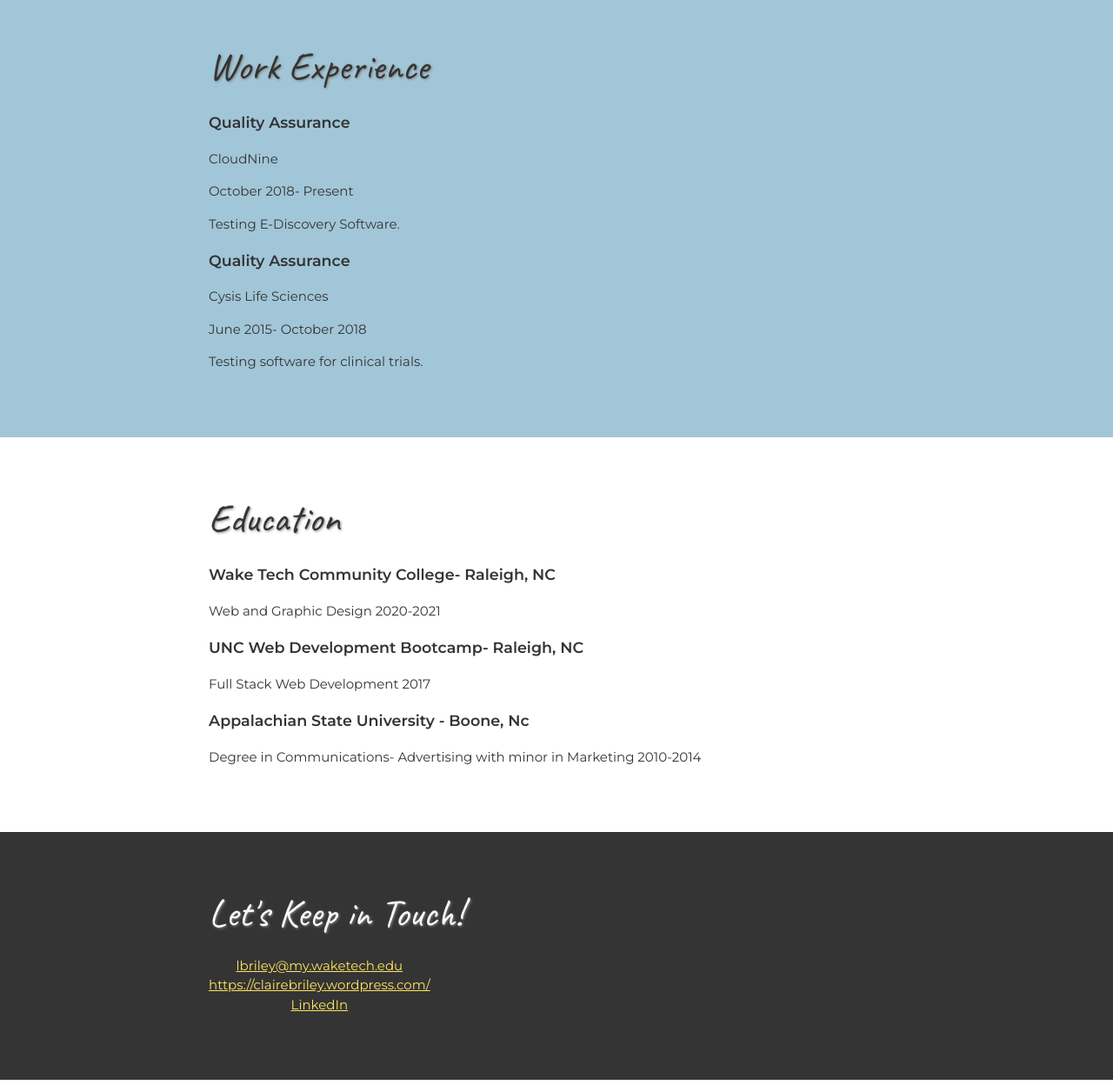
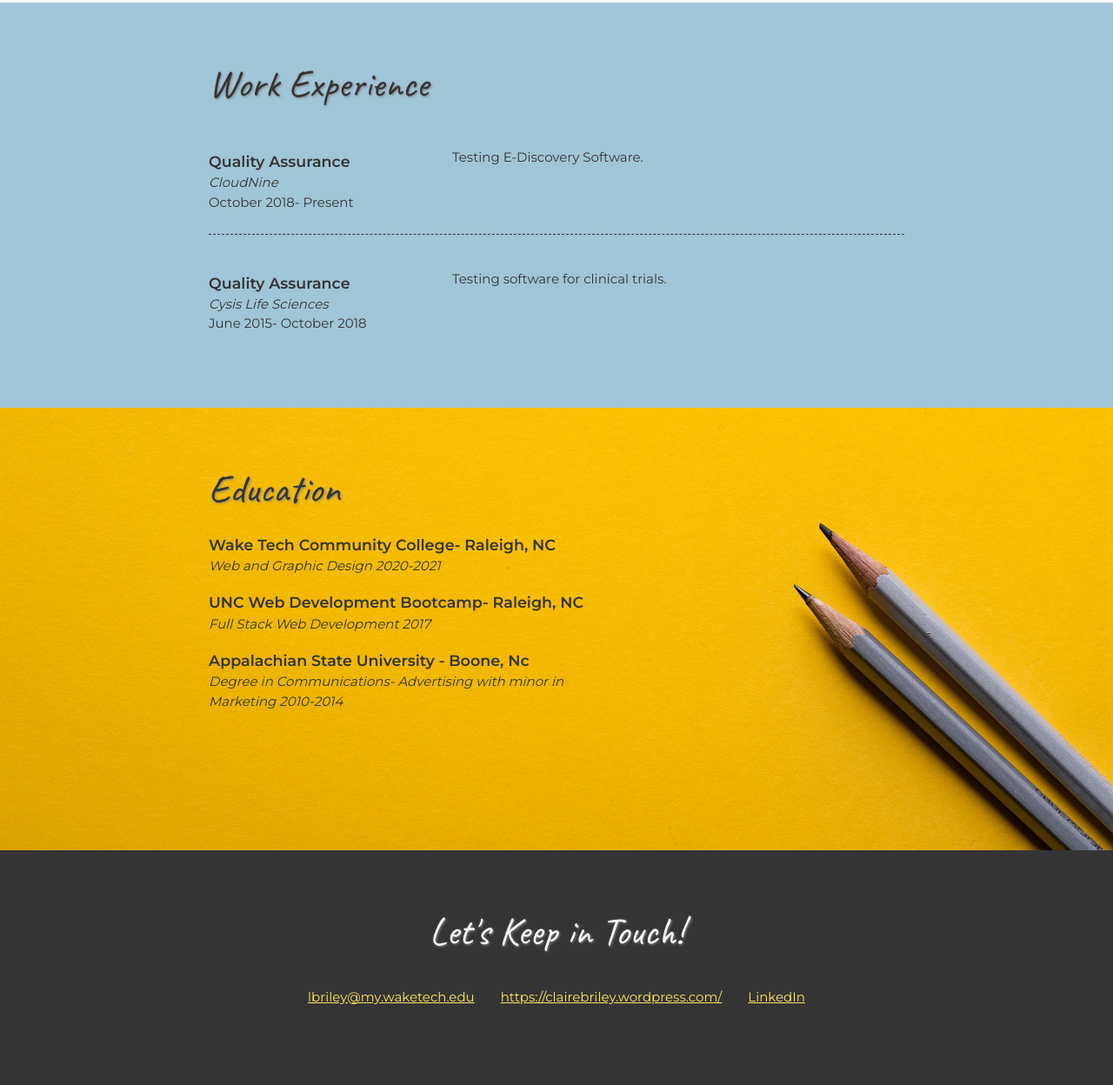
Before and after one commit to lcbriley19/Lesson2, a plain HTML site: page index.html in a window 1280 px wide. Shown: the part 1010-2258 px from the top of the page at 87% size. Drawn offline with Linux system fonts and the light colour scheme.

Commit message:
lesson6 updates

```diff
--- a/css/styles.css
+++ b/css/styles.css
@@ -53,9 +53,26 @@ h2#header {
   text-align: center;
 }
 .content-wrap {
-  width: 800px;
+  max-width: 800px;
+  width: 85%;
   margin: 0 auto;
   padding: 60px 0;
+}
+h3 {
+  margin-bottom: 0;
+}
+.item-details h3 + p {
+  font-style: italic;
+}
+.item-details h3 ~ p {
+  margin: 0;
+}
+.divider > section {
+  border-bottom: 1px dashed #343434;
+  padding: 25px 0;
+}
+.divider > section:last-of-type {
+  border-style: none;
 }
 
 /* Profile Styles
@@ -70,8 +87,6 @@ header {
 /* Navigation
 ---------------------------- */
 div.navwrapper {
-  display: flex;
-  justify-content: center;
   font-family: "Montserrat", sans-serif;
   font-weight: bold;
 }
@@ -88,6 +103,8 @@ ul {
 }
 
 ul li.main {
+  display: inline-flex;
+  justify-content: center;
   position: relative;
   padding: 15px 20px;
   cursor: pointer;
@@ -149,8 +166,6 @@ li.main:hover .menu {
   padding: 20px;
 }
 .project-item img {
-  float: left;
-  margin: 20px;
   height: 60%;
   width: 60%;
 }
@@ -166,10 +181,15 @@ li.main:hover .menu {
 /* Education Styles
 
   --------------------------- */
-
-/* Contact Styles
-
---------------------------- */
+.education {
+  background-image: url(../placeholder-images/joanna-kosinska-unsplash.jpg);
+  background-size: cover;
+  background-position: top right;
+  padding-bottom: 100px;
+}
+.education p {
+  width: 60%;
+}
 
 /* Contact Styles
 --------------------------- */
@@ -178,3 +198,46 @@ footer {
   background-color: #343434;
   color: #f7fff7;
 }
+.contact-list {
+  list-style-type: none;
+  padding: 0;
+  text-align: left;
+}
+.contact-list a {
+  padding: 15px;
+  display: inline-block;
+}
+
+/* responsive
+--------------------------- */
+@media screen and (min-width: 750px) {
+  header,
+  footer {
+    text-align: center;
+  }
+  .project-item img {
+    float: left;
+    margin: 20px;
+  }
+  .job-item {
+    display: grid;
+    grid-template-columns: 1fr 2fr;
+    column-gap: 20px;
+  }
+  .contact-list {
+    display: flex;
+    justify-content: center;
+  }
+}
+@media screen and (max-width: 749px) {
+  h1 {
+    font-size: 75px;
+  }
+  h1,
+  h2 {
+    line-height: 1;
+  }
+  .contact-list a {
+    padding: 5px;
+  }
+}
--- a/index.html
+++ b/index.html
@@ -59,7 +59,7 @@
 
       <!-- ********************  PROJECTS / PORTFOLIO  ********************* -->
       <section class="projects">
-       <div class="content-wrap">
+       <div class="content-wrap divider">
           <h2>Featured Projects</h2>
           <p>View selected projects below. More information can be found at <a class=".btn" href="https://clairebriley.wordpress.com/">clairebriley.wordpress.com</a>.</p>
 
@@ -78,24 +78,37 @@
 
       <!-- ***********************  WORK EXPERIENCE  *********************** -->
       <section class="work-experience">
-       <div class="content-wrap">
+       <div class="content-wrap item-details divider">
           <h2>Work Experience</h2>
 
 
           <!-- Copy this whole <section> block to add more jobs. -->
-          <section>
+
+            <!--job 1-->
+          <section class="job-item">
+            <div class="job-details">
               <h3>Quality Assurance</h3>
               <p>CloudNine</p>
               <p>October 2018- Present</p>
+            </div>
+            <div class="job-summary">
               <p>Testing E-Discovery Software.</p>
+            </div>
 
           </section>
 
-          <section>
+
+           <!--job 2-->
+          <section class="job-item">
+           <div class="job-details">
               <h3>Quality Assurance</h3>
               <p>Cysis Life Sciences</p>
               <p>June 2015- October 2018</p>
+           </div>
+            <div class="job-summary">
               <p>Testing software for clinical trials.</p>
+            </div>
+
 
 
           </section>
@@ -105,7 +118,7 @@
 
       <!-- ******************  EDUCATION & CERTIFICATIONS ****************** -->
       <section class="education">
-        <div class="content-wrap">
+        <div class="content-wrap item-details">
           <h2>Education</h2>
 
           <!-- Copy this whole <section> block to add more schools. -->
@@ -136,7 +149,7 @@
           <h2>Let's Keep in Touch!</h2>
 
           <!-- Social media and contact links. Add or remove any networks. -->
-          <ul>
+          <ul class="contact-list">
             <li><a href="mailto:lbriley@my.waketech.edu">lbriley@my.waketech.edu</a></li>
             <li><a href="https://clairebriley.wordpress.com/" target="_blank">https://clairebriley.wordpress.com/</a></li>
             <li><a href="https://www.linkedin.com/in/claire-briley-84471a78/" target="_blank">LinkedIn</a></li>
```
Also changed, not shown: 1 other file. Lines whose indentation alone changed are shown as unchanged.
